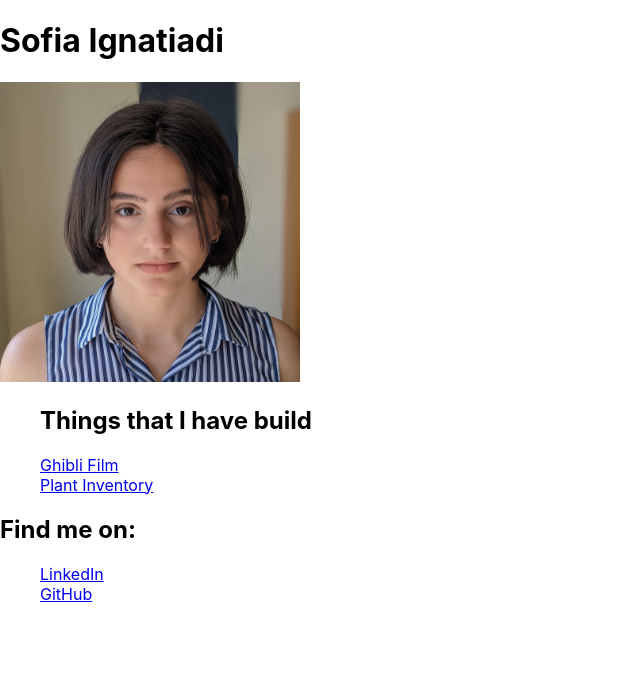
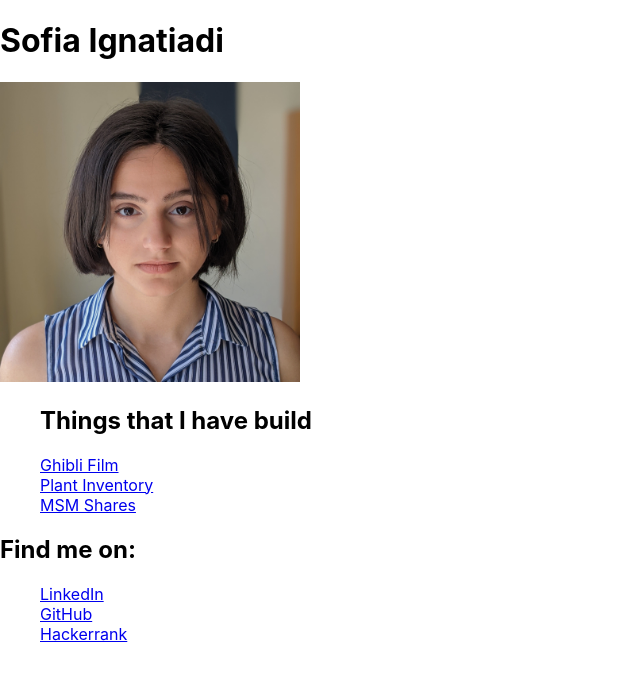
Before and after one commit to sofiaIG/personal_website, a React (Create React App) app: page / in a window 1280 px wide. Shown: the top 680 px of the page, without its empty margins (0-640 px from the left). Built offline with nearby package versions, Linux system fonts and the light colour scheme.

Commit message:
Added MSM Shares as another project that I have worked on and Heckerrank on the Find me on section

```diff
--- a/src/App.js
+++ b/src/App.js
@@ -13,6 +13,10 @@ function App() {
     {
       name:'GitHub',
       url: 'https://github.com/sofiaIG'
+    },
+    {
+      name:"Hackerrank",
+      url: "https://www.hackerrank.com/sphignatiadi"
     }
   ]
 
@@ -24,6 +28,11 @@ function App() {
     {
       name: 'Plant Inventory',
       url: 'https://github.com/sofiaIG/Shop_Inventory'
+    }
+    ,
+    {
+      name: 'MSM Shares',
+      url : "https://github.com/sofiaIG/MSM-Shares"
     }
 
   ]
```
